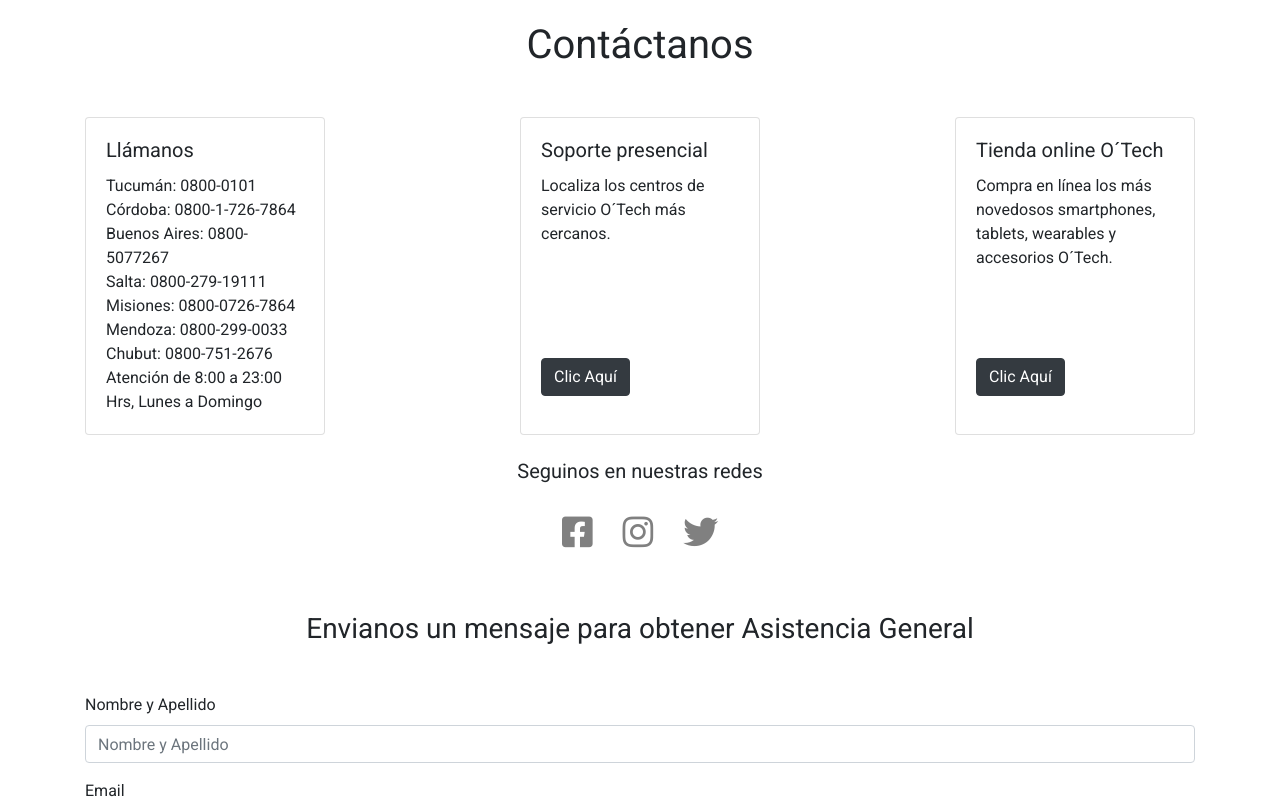
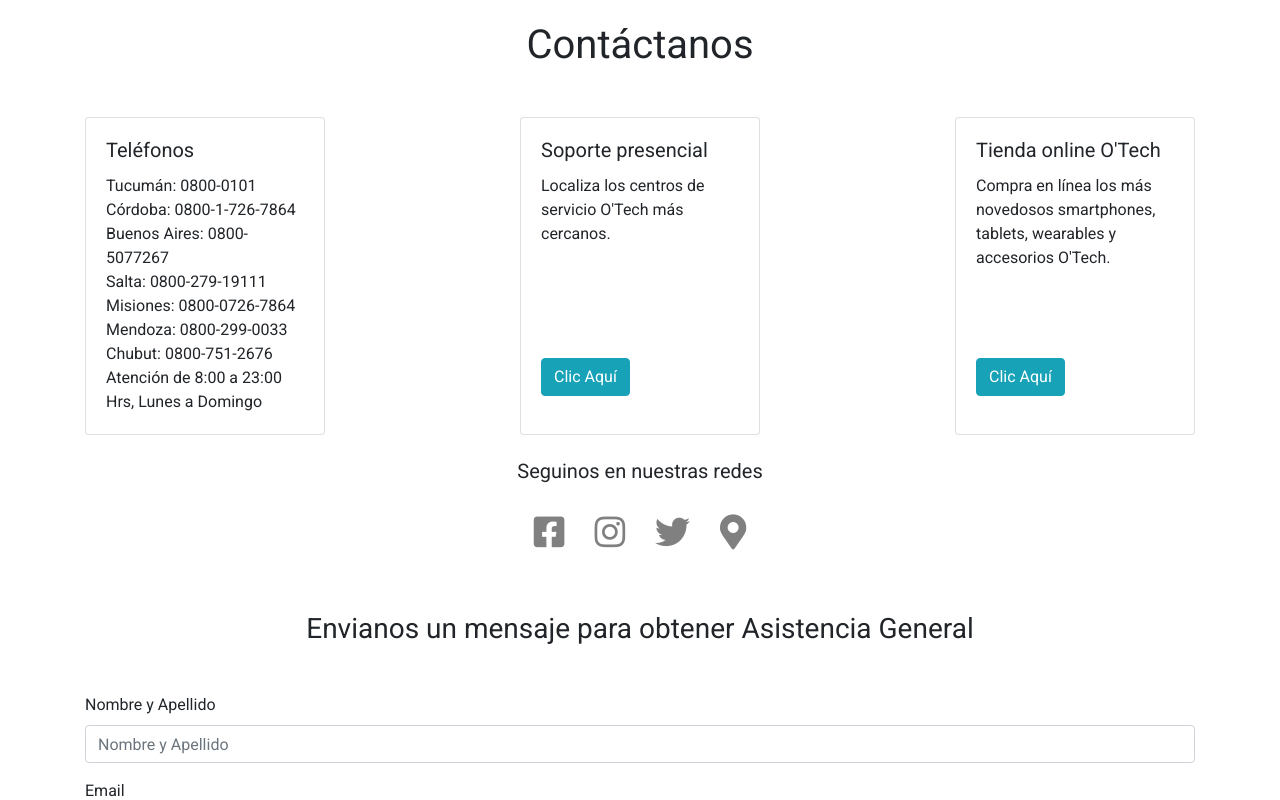
Before and after one commit to ConstanzaGalia/proyectoFinal-fontend, a React (Create React App) app: page /contacto in a window 1280 px wide. Shown: the part 500-1300 px from the top of the page. Built offline with nearby package versions, Linux system fonts and the light colour scheme; a web font is replaced by a local one.

Commit message:
detalles

```diff
--- a/src/pages/Contact.jsx
+++ b/src/pages/Contact.jsx
@@ -47,7 +47,7 @@
         <div className="d-flex flex-wrap mt-5 justify-content-between">
           <Card style={{ width: "15rem" }}>
             <Card.Body>
-              <Card.Title>Llámanos</Card.Title>
+              <Card.Title>Teléfonos</Card.Title>
 
               <Card.Text>
                 Tucumán: 0800-0101
@@ -73,39 +73,40 @@
               <Card.Title>Soporte presencial</Card.Title>
 
               <Card.Text>
-                Localiza los centros de servicio O´Tech más cercanos.
+                Localiza los centros de servicio O'Tech más cercanos.
               </Card.Text>
               <br></br>
               <br></br>
               <br></br>
               <br></br>
-              <Card.Link href="/nosotros">
-                <Button variant="dark">Clic Aquí</Button>{" "}
+              <Card.Link href="https://www.google.com/maps/place/RollingCode+School/@-26.8367009,-65.2093905,17z/data=!3m1!4b1!4m5!3m4!1s0x94225d3ad7f30f1d:0xf8606cd659b8e3e4!8m2!3d-26.8367009!4d-65.2072018">
+                <Button variant="info">Clic Aquí</Button>{" "}
               </Card.Link>
             </Card.Body>
           </Card>
           <Card style={{ width: "15rem" }}>
             <Card.Body>
-              <Card.Title>Tienda online O´Tech</Card.Title>
+              <Card.Title>Tienda online O'Tech</Card.Title>
 
               <Card.Text>
                 Compra en línea los más novedosos smartphones, tablets,
-                wearables y accesorios O´Tech.
+                wearables y accesorios O'Tech.
               </Card.Text>
               <br></br>
               <br></br>
               <br></br>
               <Card.Link href="/">
-                <Button variant="dark">Clic Aquí</Button>{" "}
+                <Button variant="info">Clic Aquí</Button>{" "}
               </Card.Link>
             </Card.Body>
           </Card>
         </div>
           <h5 className="text-center mt-4">Seguinos en nuestras redes</h5>
             <div className="row justify-content-center my-3">
-                <a href="http://facebook.com" target="_blank" rel="noopener noreferrer"><i className="fab fa-facebook-square socialicon"></i></a>
-                <a href="http://instagram.com" target="_blank" rel="noopener noreferrer"><i className="fab fa-instagram socialicon"></i></a>
-                <a href="http://twitter.com" target="_blank" rel="noopener noreferrer"><i className="fab fa-twitter socialicon"></i></a>
+            <a href="https://www.facebook.com/RollingCodeSchool/" target="_blank" rel="noopener noreferrer"><i className="fab fa-facebook-square socialicon"></i></a>
+                    <a href="https://www.instagram.com/rollingcodeschool/?hl=es-la" target="_blank" rel="noopener noreferrer"><i className="fab fa-instagram socialicon"></i></a>
+                    <a href="https://twitter.com/rollingcodeok?lang=es" target="_blank" rel="noopener noreferrer"><i className="fab fa-twitter socialicon"></i></a>
+                    <a href="https://www.google.com/maps/place/RollingCode+School/@-26.8367009,-65.2093905,17z/data=!3m1!4b1!4m5!3m4!1s0x94225d3ad7f30f1d:0xf8606cd659b8e3e4!8m2!3d-26.8367009!4d-65.2072018" target="_blank" rel="noopener noreferrer"><i class="fas fa-map-marker-alt socialicon"></i></a>
             </div>
         <div className="mt-5">
           <h3 align="center">
@@ -133,7 +134,7 @@
             <Form.Label>Mensaje</Form.Label>
             <Form.Control as="textarea" rows={3} name="contenido" required  onChange={handleChange}/>
           </Form.Group>
-          <Button className="btnStyle2" type="submit">
+          <Button className="btn btn-info" type="submit">
             Enviar
           </Button>
         </Form>
--- a/src/pages/SobreNosotros.jsx
+++ b/src/pages/SobreNosotros.jsx
@@ -14,7 +14,7 @@
         <h2 className="text-center">Sobre Nosotros</h2>
         <div className="">
 
-          <div className="mt-5">
+          <div className="mt-5 text-justify">
             <p>
             O´Tech se compromete a cumplir las leyes y regulaciones locales y a aplicar un código de conducta mundial estricto para todos nuestros empleados. Creemos que la administración
             ética no es solo una herramienta para hacer frente a los rápidos cambios del entorno comercial mundial, sino que también sirve como vehículo para desarrollar la confianza
```
